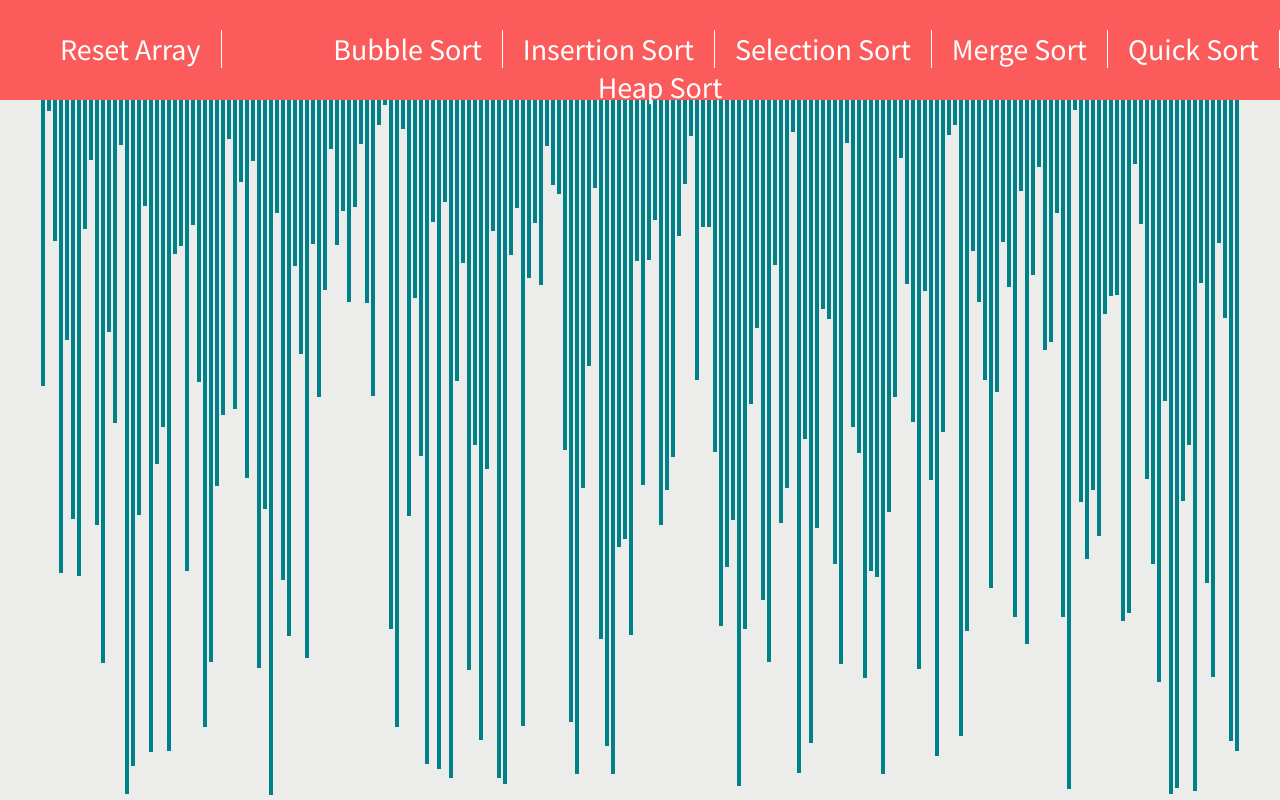
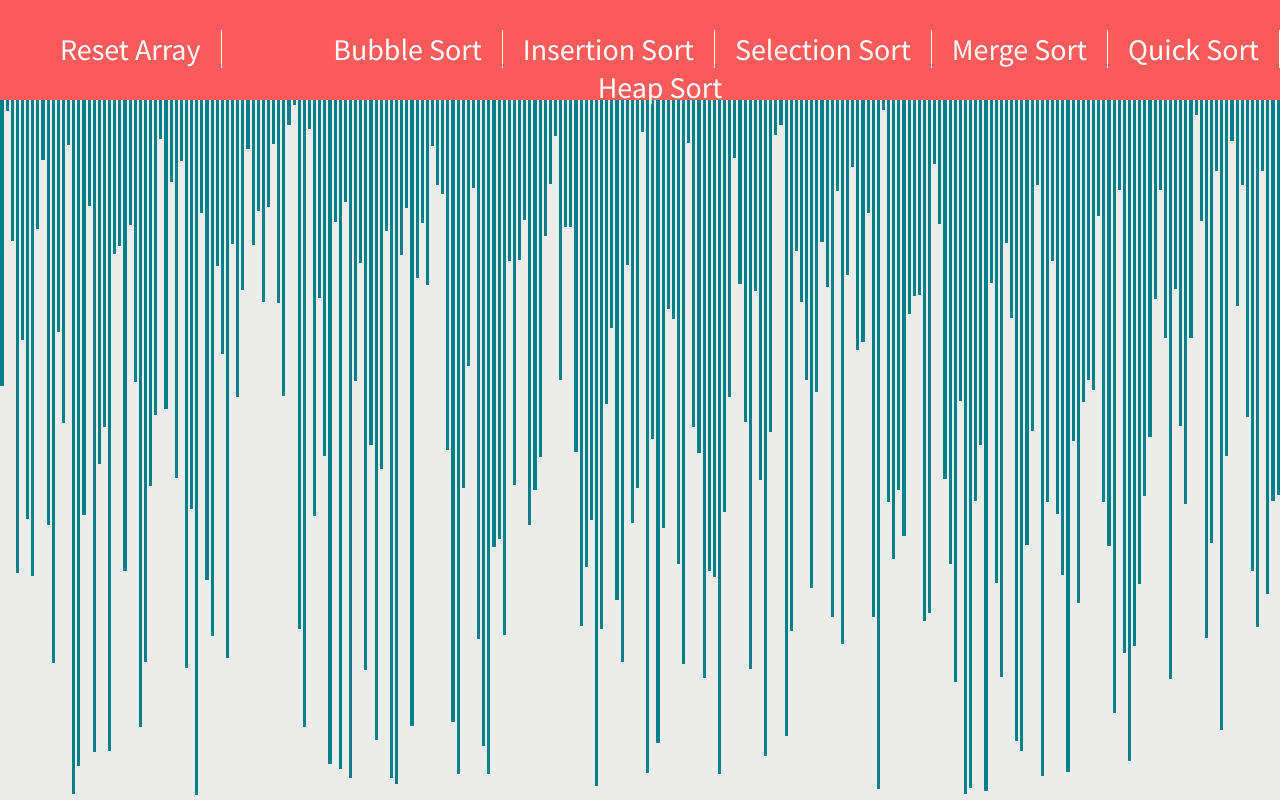
Before and after one commit to danielturato/sorting-algo-visualiser, a React (Create React App) app: page / in a window 1280 px wide. Built offline with nearby package versions, Linux system fonts and the light colour scheme.

Commit message:
Documented the components

```diff
--- a/src/App.js
+++ b/src/App.js
@@ -9,12 +9,18 @@ import MergeSortAnimations from './algorithms/MergeSort.js';
 import QuickSortAnimations from './algorithms/QuickSort.js';
 import HeapSortAnimations from './algorithms/HeapSort.js';
 
+const ARRAY_SIZE = 250;
+const ARRAY_MAX_VALUE = 700;
+const ARRAY_MIN_VALUE = 5;
 const ANIMATION_SPEED = 1;
 const FINISHED_COLOUR = '#EC9B3B';
 const DEFAULT_COLOUR = '#00818A';
 const NAV_OPTION_COLOR = 'white';
 const NAV_OPTION_COLOR_HOVER = '#ECECEB';
 
+/**
+ * The App component models & handles the display of all algorithm animations
+*/
 class App extends Component {
 
   constructor(props) {
@@ -32,20 +38,30 @@ class App extends Component {
     array: []
   };
 
+  /**
+   * When this component mounts, generate a new unsorted array
+  */
   componentDidMount() {
     this.generateArray();
   }
 
+  /**
+   * Generate a new random unsorted array of values
+  */
   generateArray() {
     const array = [];
-    for (let i =0; i<200; i++) {
-      array.push(Math.floor(Math.random() * (700 - 5 + 1) + 5));
+
+    for (let i = 0; i < ARRAY_SIZE; i++) {
+      array.push(Math.floor(Math.random() * (ARRAY_MAX_VALUE - ARRAY_MIN_VALUE + 1) + ARRAY_MIN_VALUE));
     }
 
     this.setState({array: array});
     this.resetArrayBars();
   }
 
+  /**
+   * Tests to see if the array is sorted. Returns a boolean value suggesting this.
+  */
   arrayIsSorted() {
     const arrCopy = this.state.array.slice();
     arrCopy.sort();
@@ -60,6 +76,11 @@ class App extends Component {
     return true;
   }
 
+  /**
+   * Used to reset the array to default colours
+   * @param {string} style - The style the array should change too
+   * @param {Object} buttonPressed - The button that was pressed
+   */
   toggleResetArray(style, buttonPressed) {
     const buttons = document.querySelector('.main-nav-items').children;
     for (let i = 0; i < buttons.length; i++) {
@@ -84,21 +105,38 @@ class App extends Component {
     }
   }
 
+  /**
+   * Change the colour of the first & second dom element into a particular colour
+   * @param {*} firstElement - The first element to be changed
+   * @param {*} secondElement - The second element to be changed
+   * @param {*} colour - The colour they are changed too
+   */
   changeColour(firstElement, secondElement, colour) {
     firstElement.style.backgroundColor = colour;
     secondElement.style.backgroundColor = colour;
   }
 
+  /**
+   * Swap the heights of two dom elements
+   * @param {*} firstElement - The first dom element
+   * @param {*} secondElement - The second dom element
+   */
   swapHeights(firstElement, secondElement) {
     const firstHeight = firstElement.style.height;
     firstElement.style.height = secondElement.style.height;
     secondElement.style.height = firstHeight;
   }
 
+  /**
+   * Get the visual dom elements representing the array
+  */
   getVisualizerArrayBars() {
     return document.querySelectorAll('.list-bar');
   }
 
+  /**
+   * Reset the visual dom elements representing the array
+  */
   resetArrayBars() {
     const visualizerArray = this.getVisualizerArrayBars();
     for (let i = 0; i < visualizerArray.length; i++) {
@@ -106,6 +144,9 @@ class App extends Component {
     }
   }
 
+  /**
+   * Perform the bubble sort algorithm and display the visual animations
+  */
   bubbleSort() {
     const animations = BubbleSortAnimations(this.state.array);
     const visualizerArray = this.getVisualizerArrayBars();
@@ -141,6 +182,9 @@ class App extends Component {
     }
   }
 
+  /**
+   * Perform the insertion sort algorit and display the visual animations
+  */
   insertionSort() {
     const animations = InsertionSortAnimations(this.state.array);
     const visualizerArray = this.getVisualizerArrayBars();
@@ -172,6 +216,9 @@ class App extends Component {
      }
   }
 
+  /**
+   * Perform the selection sort algorithm and display the visual animations
+  */
   selectionSort() {
     const animations = SelectionSortAnimations(this.state.array);
     const visualizerArray = this.getVisualizerArrayBars();
@@ -204,6 +251,9 @@ class App extends Component {
     }
   }
 
+  /**
+   * Peform the merge sort algorithm and display the visual animations
+   */
   mergeSort() {
     const animations = MergeSortAnimations(this.state.array);
     const visualizerArray = this.getVisualizerArrayBars();
@@ -230,6 +280,9 @@ class App extends Component {
 
   }
 
+  /**
+   * Peform the quick sort algorithm and display the visual animations
+  */
   quickSort() {
     const animations = QuickSortAnimations(this.state.array);
     const visualizerArray = this.getVisualizerArrayBars();
@@ -254,6 +307,9 @@ class App extends Component {
     }
   }
 
+  /**
+   * Perform the heap sort algorithm and display the visual animations
+  */
   heapSort() {
     const animations = HeapSortAnimations(this.state.array);
     const visualizerArray = this.getVisualizerArrayBars();
@@ -278,6 +334,9 @@ class App extends Component {
     }
   }
 
+  /**
+   * Render the initial menu and array to the dom
+  */
   render() {
     return (
       <>
--- a/src/components/Menu.js
+++ b/src/components/Menu.js
@@ -2,8 +2,14 @@
 
  const DEFAULT_COLOUR = '#00818A';
 
+ /**
+  * Models & Controls the Menu to be display on the website
+ */
  class Menu extends Component {
 
+    /**
+     * Renders the menu dom elements
+    */
      render() {
         return (
             <div>
```
